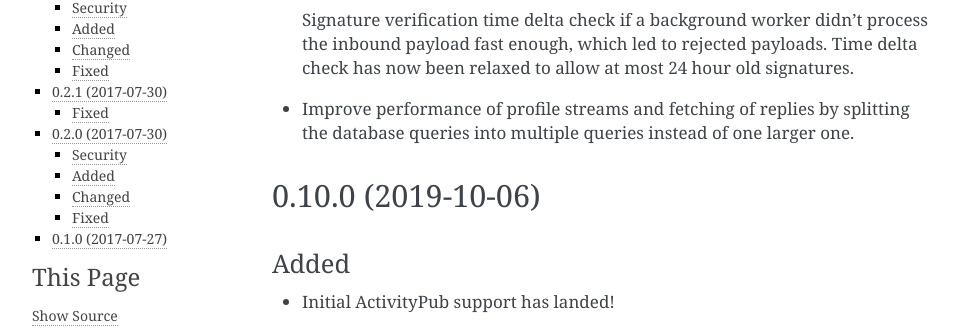
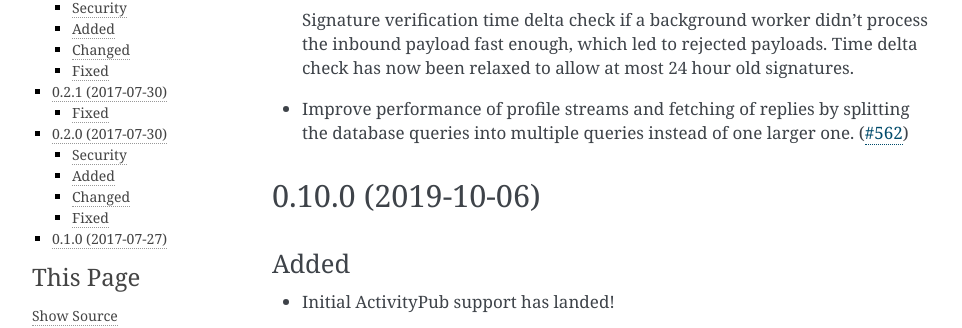
Before and after one commit to jaywink/socialhome, a Sphinx documentation site: the page built from docs/changelog.rst, in a window 1280 px wide and 900 px high, scrolled down 942 px. Shown: the part 163-491 px from the top of the window, without its empty margins (148-1110 px from the left). Built offline with Sphinx 7.4.7, drawn with Linux system fonts in a browser that asks for light colours.

Commit message:
Link to issue in changelog

```diff
--- a/docs/changelog.rst
+++ b/docs/changelog.rst
@@ -54,7 +54,7 @@ Fixed
   now been relaxed to allow at most 24 hour old signatures.
 
 * Improve performance of profile streams and fetching of replies by splitting the
-  database queries into multiple queries instead of one larger one.
+  database queries into multiple queries instead of one larger one. (`#562 <https://git.feneas.org/socialhome/socialhome/issues/562>`_)
 
 0.10.0 (2019-10-06)
 -------------------
```
